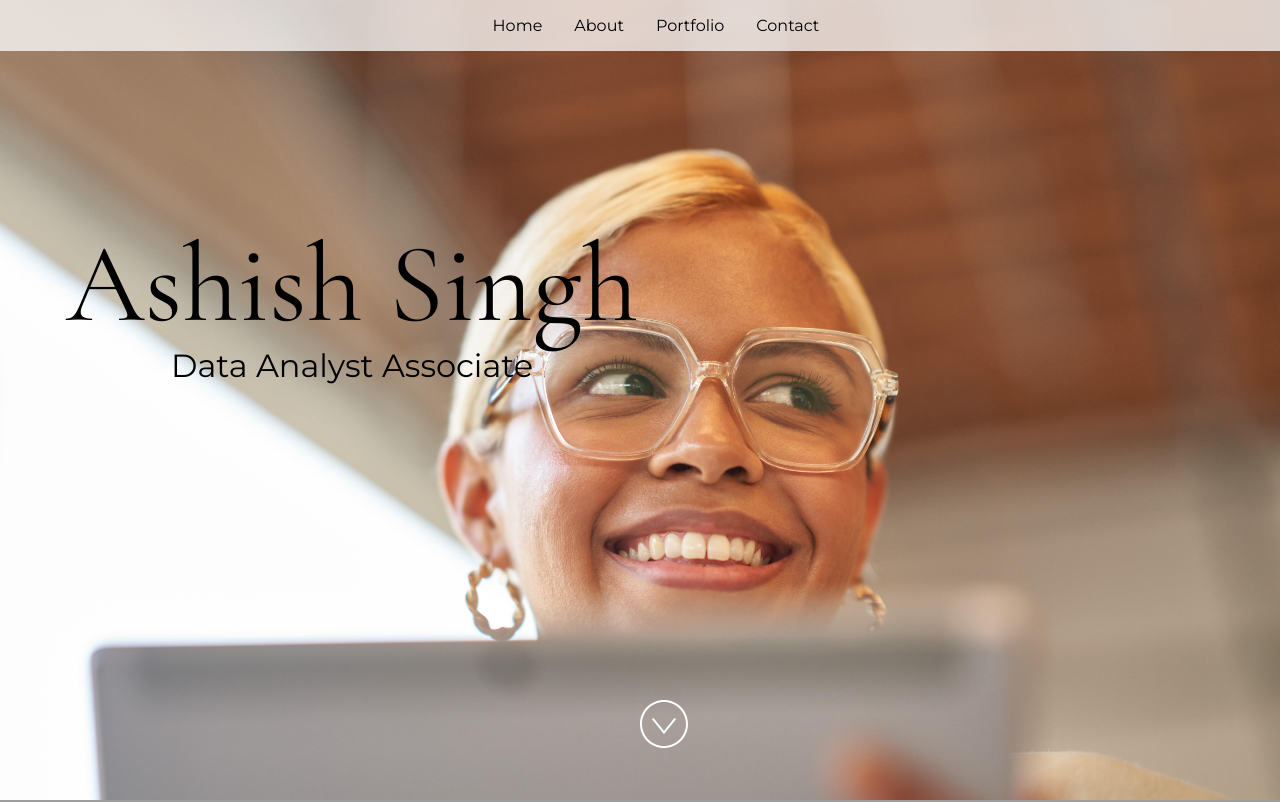
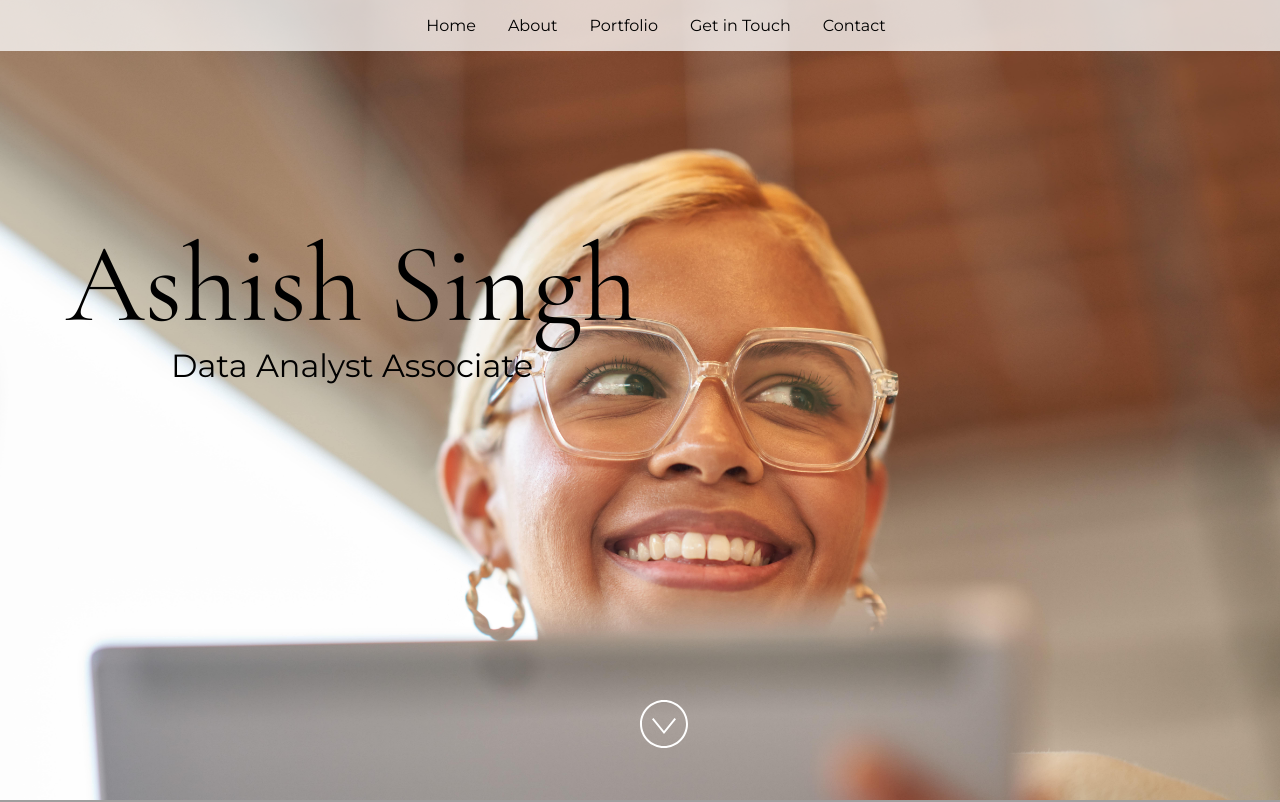
Before and after one commit to Ashish-NIT-Goa/my_portfolio, a React (Vite) app: page / in a window 1280 px wide. Shown: the top 802 px of the page. Built offline with nearby package versions, Linux system fonts and the light colour scheme; grey boxes are pictures that could not be loaded.

Commit message:
Update Navigation bar

```diff
--- a/src/Components/Header.jsx
+++ b/src/Components/Header.jsx
@@ -24,6 +24,7 @@ const Header = () => {
       <a href="#home">Home</a>
       <a href="#about">About</a>
       <a href="#portfolio">Portfolio</a>
+      <a href="#get-in-touch">Get in Touch</a>
       <a href="#footer">Contact</a>
     </div>
   );
```
